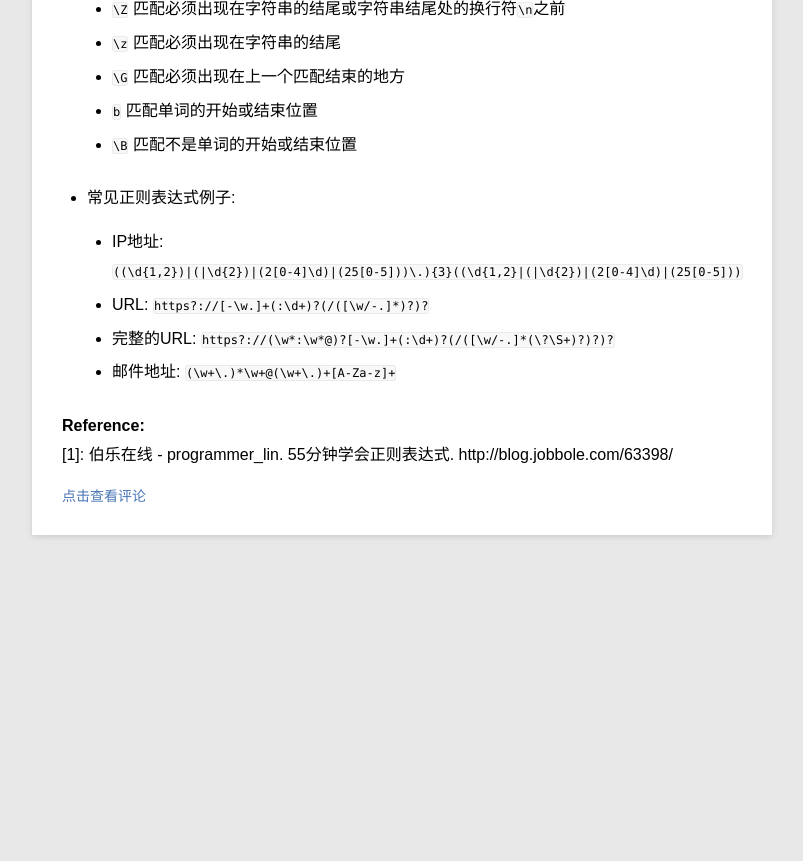
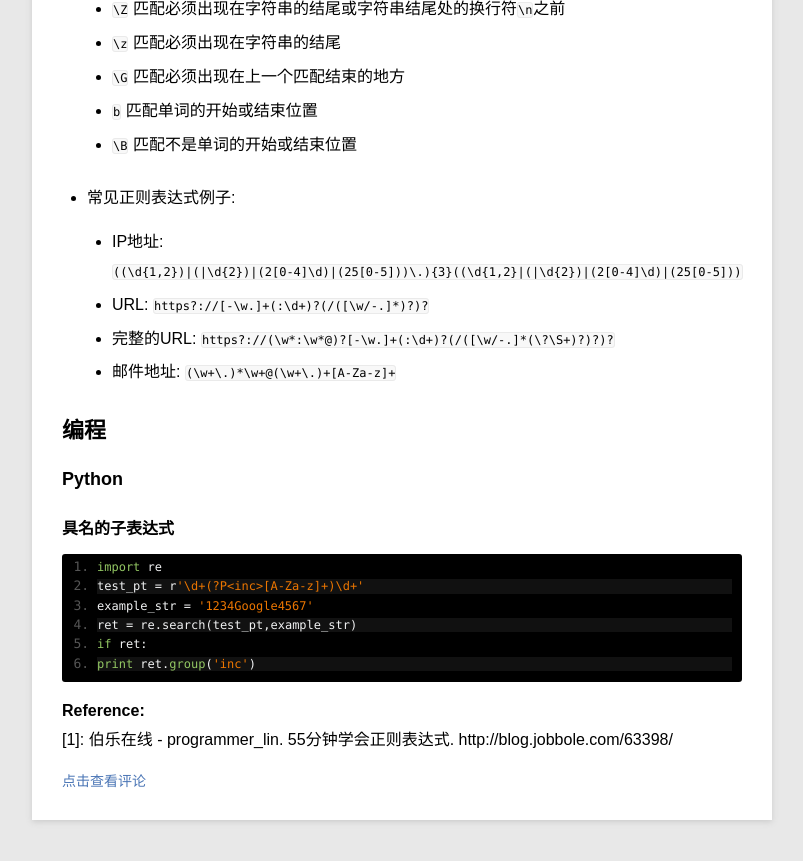
Before and after one commit to DengZuoheng/DengZuoheng.github.io, a Jekyll site: the page built from _posts/note/2015-03-11-reg-exp.md, in a window 1280 px wide and 900 px high, scrolled down 3484 px. Shown: the top 861 px of the window, without its empty margins (78-881 px from the left). Built offline with Jekyll 4.4.1, drawn with Linux system fonts in a browser that asks for light colours; Markdown is read by kramdown in place of the engine named in the settings; before the commit the page ends 4099 px from its top, so only the background shows below that.

Commit message:
fix init heading selector

```diff
--- a/_posts/note/2015-03-11-reg-exp.md
+++ b/_posts/note/2015-03-11-reg-exp.md
@@ -95,5 +95,18 @@
     + 完整的URL: `https?://(\w*:\w*@)?[-\w.]+(:\d+)?(/([\w/-.]*(\?\S+)?)?)?`
     + 邮件地址: `(\w+\.)*\w+@(\w+\.)+[A-Za-z]+`
 
+## 编程
+
+### Python
+
+#### 具名的子表达式
+
+	import re
+	test_pt = r'\d+(?P<inc>[A-Za-z]+)\d+'
+	example_str = '1234Google4567'
+	ret = re.search(test_pt,example_str)
+	if ret:
+    	print ret.group('inc')
+
 **Reference:**
 \[1]: 伯乐在线 - programmer_lin. 55分钟学会正则表达式. http://blog.jobbole.com/63398/
--- a/js/post.js
+++ b/js/post.js
@@ -55,7 +55,8 @@
             var h2index = 0;
             var h3index = 0;
 
-            $.each($('.entry h2, .entry h3, .entry h4'),function(index,item){
+            $('h2.entry, h3.entry, h4.entry').each(function(index,item){
+                console.log($(item).html());
                 if(item.tagName.toLowerCase() == 'h2'){
                     var h2item = {};
                     h2item.name = $(item).text();
@@ -83,10 +84,9 @@
                 }
                 item.id = 'menuIndex' + index;
             });
-
+            console.log({h2:h2,h3:h3,h4:h4});
             return {h2:h2,h3:h3,h4:h4}
         }
-
         function genTmpl(){
             var h1txt = $('h1').text();
             var tmpl = '<ul><li class="h1"><a href="#">' + h1txt + '</a></li>';
```
Also changed, not shown: _posts/note/2015-07-07-ghost-in-the-shell-order.md (+9 -9 lines).
